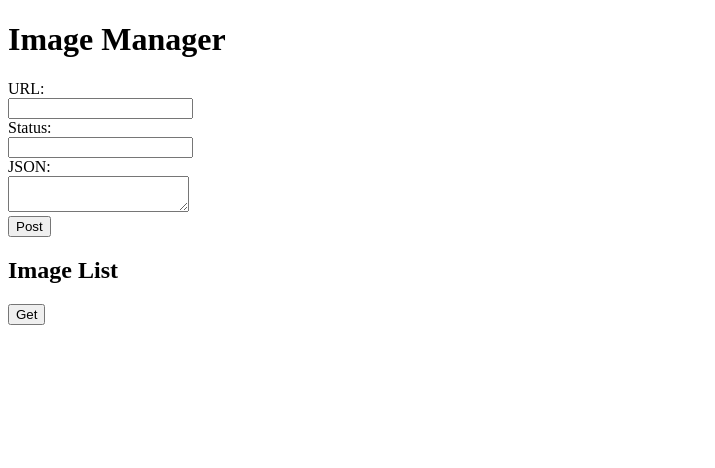
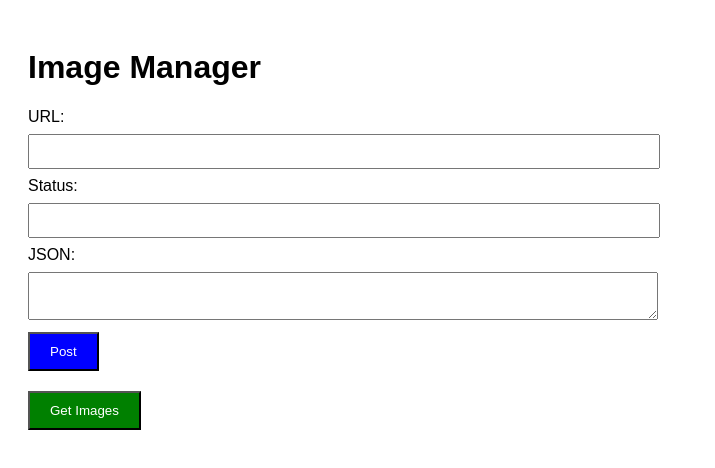
Before and after one commit to pavithramahesh122/Image, a Next.js app in the folder frontend/: page / in a window 1280 px wide. Shown: the top 468 px of the page, without its empty margins (0-715 px from the left). Built offline with nearby package versions, Linux system fonts and the light colour scheme.

Commit message:
UI updated

```diff
--- a/frontend/package.json
+++ b/frontend/package.json
@@ -10,7 +10,8 @@
   },
   "dependencies": {
     "axios": "^1.7.2",
-    "next": "14.2.4",
+    "next": "^14.2.4",
+    "pg": "^8.12.0",
     "react": "^18",
     "react-dom": "^18"
   },
--- a/frontend/pages/index.js
+++ b/frontend/pages/index.js
@@ -1,4 +1,4 @@
-import { useState, useEffect } from 'react';
+import { useState } from 'react';
 import axios from 'axios';
 
 export default function Home() {
@@ -6,6 +6,7 @@ export default function Home() {
   const [url, setUrl] = useState('');
   const [status, setStatus] = useState('');
   const [json, setJson] = useState('');
+  const [currentIndex, setCurrentIndex] = useState(0);
   const [showImages, setShowImages] = useState(false);
 
   const fetchImages = async () => {
@@ -21,7 +22,7 @@ export default function Home() {
     event.preventDefault();
     try {
       await axios.post('http://localhost:3001/images', { url, status, json: JSON.parse(json) });
-
+      fetchImages();
       setUrl('');
       setStatus('');
       setJson('');
@@ -30,59 +31,102 @@ export default function Home() {
     }
   };
 
+  const handleStatusUpdate = async (id, newStatus) => {
+    try {
+      await axios.put(`http://localhost:3001/images/${id}`, { status: newStatus });
+      fetchImages(); // Refresh the image list to show updated status
+    } catch (error) {
+      console.error('Error updating image status:', error);
+    }
+  };
+
+  const handleReject = async (id) => {
+    const confirmReject = window.confirm('Are you sure you want to reject this image?');
+    if (confirmReject) {
+      await handleStatusUpdate(id, 'Rejected');
+    }
+  };
+
   const handleFetchImages = async (event) => {
     event.preventDefault();
     await fetchImages();
+    setShowImages(true);
   };
 
   return (
-    <div>
+    <div style={{ padding: '20px', fontFamily: 'Arial, sans-serif' }}>
       <h1>Image Manager</h1>
-      <form onSubmit={handleSubmit}>
+      <form onSubmit={handleSubmit} style={{ marginBottom: '20px' }}>
         <div>
-          <label>URL:</label><br></br>
+          <label>URL:</label><br />
           <input
             type="text"
             value={url}
             onChange={(e) => setUrl(e.target.value)}
             required
-          /><br></br>
+            style={{ width: '50%', padding: '8px', margin: '8px 0' }}
+          /><br />
         </div>
         <div>
-          <label>Status:</label><br></br>
+          <label>Status:</label><br />
           <input
             type="text"
             value={status}
             onChange={(e) => setStatus(e.target.value)}
             required
+            style={{ width: '50%', padding: '8px', margin: '8px 0' }}
           />
         </div>
         <div>
-          <label>JSON:</label><br></br>
+          <label>JSON:</label><br />
           <textarea
             value={json}
             onChange={(e) => setJson(e.target.value)}
             required
+            style={{ width: '50%', padding: '8px', margin: '8px 0' }}
           ></textarea>
         </div>
-        <button type="submit">Post </button>
+        <button type="submit" style={{ padding: '10px 20px',backgroundColor: 'blue', color: 'white' }}>Post</button>
       </form>
 
-      <h2>Image List</h2>
-      <form onSubmit={handleFetchImages}>
-        <button type="submit">Get</button>
+      <form onSubmit={handleFetchImages} style={{ marginBottom: '20px' }}>
+        <button type="submit" style={{ padding: '10px 20px',backgroundColor: 'green', color: 'white' }}>Get Images</button>
       </form>
-      <ul>
-        {images.map((image) => (
-          <li key={image.id}>
-            <img src={image.url} alt="Uploaded" width="200" />
-            <p>URL: {image.url}</p>
-            <p>Status: {image.status}</p>
-            <p>JSON: {JSON.stringify(image.json)}</p>
-          </li>
-        ))}
-      </ul>
+
+      {showImages && images.length > 0 && (
+        <div>
+          <button
+            onClick={() => setCurrentIndex((currentIndex - 1 + images.length) % images.length)}
+            style={{ padding: '5px 5px', marginRight: '10px',backgroundColor: 'green', color: 'white' }}
+          >
+            Previous
+          </button>
+          <button
+            onClick={() => setCurrentIndex((currentIndex + 1) % images.length)}
+            style={{ padding: '5px 20px',backgroundColor: 'green', color: 'white' }}
+          >
+            Next
+          </button>
+          <div style={{ marginTop: '20px', border: '1px solid #ddd', padding: '20px' }}>
+            <img src={images[currentIndex].url} alt="Uploaded" width="200" />
+            <p>URL: {images[currentIndex].url}</p>
+            <p>Status: {images[currentIndex].status}</p>
+            <p>JSON: {JSON.stringify(images[currentIndex].json)}</p>
+            <button
+              onClick={() => handleStatusUpdate(images[currentIndex].id, 'Approved')}
+              style={{ padding: '10px 20px', marginRight: '10px', backgroundColor: 'green', color: 'white' }}
+            >
+              Approve
+            </button>
+            <button
+              onClick={() => handleReject(images[currentIndex].id)}
+              style={{ padding: '10px 20px', backgroundColor: 'red', color: 'white' }}
+            >
+              Reject
+            </button>
+          </div>
+        </div>
+      )}
     </div>
-
   );
 }
```
Also changed, not shown: 4 other files (tests, documents, lock files or other folders).
